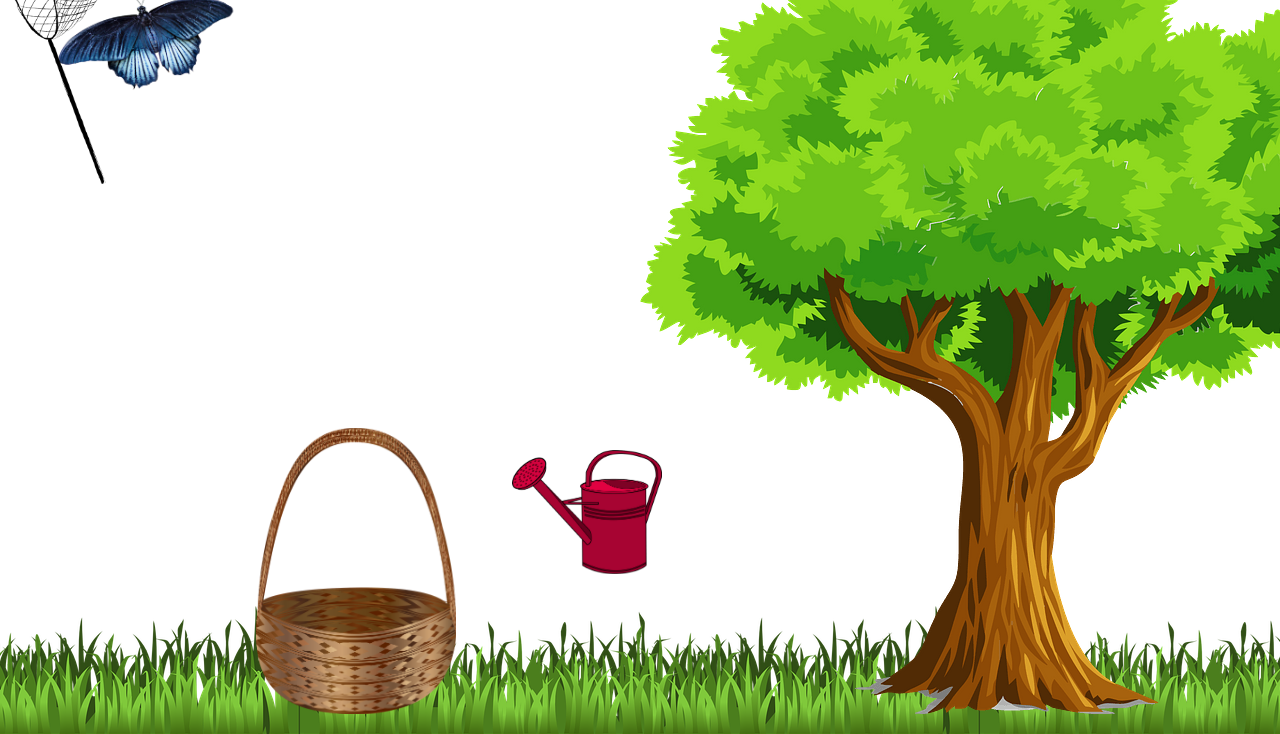
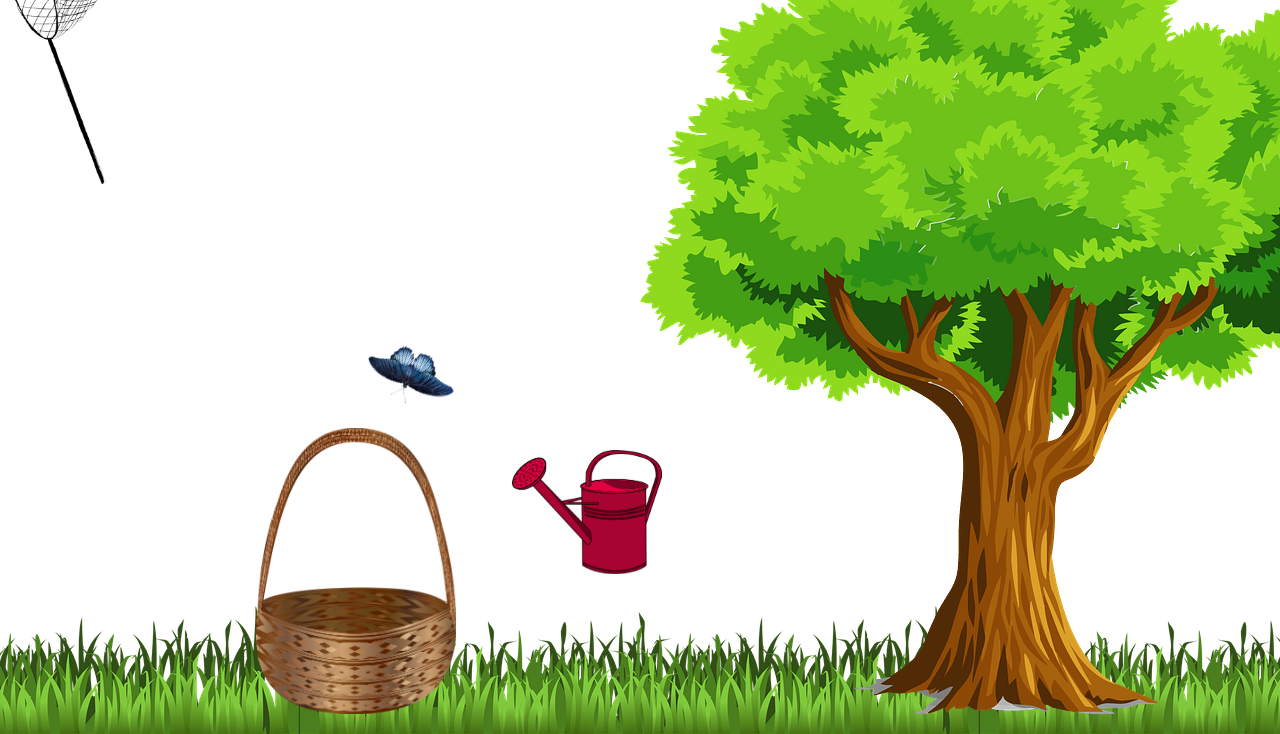
Before and after one commit to agaef5/via-garden-jquery, a plain HTML site: page index.html in a window 1280 px wide. Shown: the part 66-800 px from the top of the page. Drawn offline with Linux system fonts and the light colour scheme.

Commit message:
Squashed commit of the following:
commit 955bc432f6a2605d4f5590548d5767a2d69c4ceb
Author: Aga Furgalska <aga.furgalska@wp.pl>
Date:   Fri Nov 15 11:46:16 2024 +0100

    butterfly

```diff
--- a/css/styles.css
+++ b/css/styles.css
@@ -3,11 +3,20 @@ body {
   height: 100%;
 }
 
+#butterfly {
+  height: 100px;
+  width: auto;
+  position: fixed;
+  z-index: 1000;
+  transform-origin: center center; /* Rotate around the center of the element */
+  transition: transform 0.25s linear;
+}
 
-#butterfly {
-    height: 200px;
+#wobbly-butterfly {
+  height: 100px;
   width: auto;
-    position: absolute;
+  transform-origin: center center; /* Rotate around the center of the element */
+  transition: transform 0.3s linear;
 }
 
 #wateringcan {
@@ -22,7 +31,6 @@ body {
   transform: rotate(-45deg);
 }
 
-
 .waterdrop {
   width: 10px;
 }
@@ -33,9 +41,7 @@ body {
   position: absolute;
 }
 
-
 @keyframes rotateAndBack {
-
   /* Keyframes for animation of net */
   0% {
     transform: rotate(0deg);
@@ -50,9 +56,7 @@ body {
   }
 }
 
-
 @keyframes rotateAndBackFlipped {
-
   /* Keyframes for animation of flipped net */
   0% {
     transform: scaleX(-1) rotate(0deg);
@@ -76,7 +80,6 @@ body {
   animation: rotateAndBackFlipped 1s ease;
 }
 
-
 .apple {
   height: 50px;
   width: auto;
@@ -87,7 +90,6 @@ body {
   position: fixed;
   bottom: 20px;
   left: 50%;
-
 }
 
 .basket {
@@ -95,9 +97,7 @@ body {
   position: fixed;
   bottom: 20px;
   left: 20%;
-
 }
-
 
 body {
   margin: 0px;
--- a/index.html
+++ b/index.html
@@ -1,14 +1,15 @@
 <!DOCTYPE html>
 <html lang="en">
-
-<head>
+  <head>
     <meta charset="utf-8" />
     <title>The Secret Garden</title>
     <link href="css/styles.css" type="text/css" rel="stylesheet" />
-</head>
+  </head>
 
-<body>
-    <img src="images/butterfly.png" id="butterfly" alt="butterfly" />
+  <body>
+    <div id="butterfly">
+      <img src="images/butterfly.png" id="wobbly-butterfly" alt="butterfly" />
+    </div>
     <img src="images/net.png" id="net" alt="net" />
     <img src="images/tree.png" id="tree" alt="tree" />
     <img src="images/wateringcan.png" id="wateringcan" alt="wateringcan" />
@@ -20,9 +21,13 @@
     <img src="images/apple.png" class="apple" id="apple2" alt="apple" />
     <img src="images/apple.png" class="apple" id="apple3" alt="apple" />
     <img src="images/basket.png" class="basket" alt="basket" />
-    <img src="images/basketfront.png" class="basket" id="basketfront" alt="basketfront" />
+    <img
+      src="images/basketfront.png"
+      class="basket"
+      id="basketfront"
+      alt="basketfront"
+    />
     <script src="js/jquery-3.7.1.min.js"></script>
     <script src="js/script.js"></script>
-</body>
-
+  </body>
 </html>
--- a/js/script.js
+++ b/js/script.js
@@ -1,6 +1,7 @@
 //MAKE THE MAGIC HAPPEN
 
-$(document).ready(function () { // Add event listeners for mouse enter and mouse leave
+$(document).ready(function () {
+  // Add event listeners for mouse enter and mouse leave
   $("#wateringcan").hover(
     function () {
       $(this).addClass("tilt");
@@ -11,45 +12,42 @@ $(document).ready(function () { // Add event listeners for mouse enter and mouse
   );
 });
 
-
 //Samuel Net Start
 
-$(document).on("mousedown", function (e) { //Disable the drag and drop of the pics
+$(document).on("mousedown", function (e) {
+  //Disable the drag and drop of the pics
   e.preventDefault();
   isClicked = true;
 });
 
 let previousX = 0;
 let flipped; // Variable for checking if the net is flipped
-$(document).mousemove(function (e) { // function that is flipping the net + following the mouse
+$(document).mousemove(function (e) {
+  // function that is flipping the net + following the mouse
   const currentX = e.pageX;
 
-
-
-    if (currentX > previousX) { // flipping the net
+  if (currentX > previousX) {
+    // flipping the net
     $("#net").css("transform", "scaleX(-1)");
     flipped = true;
-
   } else {
     $("#net").css("transform", "scaleX(1)");
     flipped = false;
   }
 
-
-    $("#net").css({ // following the mouse
+  $("#net").css({
+    // following the mouse
     left: e.pageX - 60,
-        top: e.pageY - 40
+    top: e.pageY - 40,
   });
-
 
   previousX = currentX;
 });
 
-$("#net").click(function () { //Animation for net when click
-
+$("#net").click(function () {
+  //Animation for net when click
   if (flipped === false) {
     $(this).addClass("rotate");
-
 
     setTimeout(() => {
       $(this).removeClass("rotate");
@@ -58,10 +56,90 @@ $("#net").click(function () { //Animation for net when click
   if (flipped === true) {
     $(this).addClass("rotateFlipped");
 
-
     setTimeout(() => {
       $(this).removeClass("rotateFlipped");
     }, 1000);
   }
 });
 //Samuel Net End
+
+// Aga - butterfly start
+$(document).ready(function () {
+  let globalSpeedModifier = 2000; // Initial speed in milliseconds
+  const fastSpeed = 500; // Speed when mouse is moving (milliseconds per transition)
+  const normalSpeed = 2000; // Speed when mouse is still
+  let mouseMoving = false; // Tracks mouse movement
+  let globalAngle = 0; // Initial angle for rotation
+
+  function makeNewPosition() {
+    // Generate a new random position within the viewport
+    const h = $(window).height() - 50;
+    const w = $(window).width() - 50;
+
+    const nh = Math.floor(Math.random() * h);
+    const nw = Math.floor(Math.random() * w);
+
+    return [nh, nw];
+  }
+
+  function animateButterfly() {
+    const newq = makeNewPosition();
+    const oldq = $("#butterfly").offset();
+
+    const angle = calculateAngle([oldq.top, oldq.left], newq);
+    globalAngle = angle;
+
+    $("#butterfly")
+      .animate(
+        { top: newq[0], left: newq[1] },
+        globalSpeedModifier,
+        "linear",
+        animateButterfly // Recursively call itself for continuous movement
+      )
+      .css("transform", `rotate(${angle + 90}deg)`);
+  }
+
+  // butterfly wobble effect
+  function applyWobblyEffect() {
+    setInterval(function () {
+      const randomWobble = (Math.random() - 0.5) * 30;
+      const newAngle = globalAngle + randomWobble;
+
+      $("#wobbly-butterfly").css("transform", `rotate(${newAngle}deg)`);
+    }, 300);
+  }
+
+  function calculateAngle(prev, next) {
+    const dx = next[1] - prev[1];
+    const dy = next[0] - prev[0];
+    const radians = Math.atan2(dy, dx);
+    const degrees = radians * (180 / Math.PI);
+    return degrees;
+  }
+
+  // Mouse movement detection
+  $(document).mousemove(function () {
+    if (mouseMoving) {
+      return;
+    }
+    mouseMoving = true;
+    $("#butterfly").stop();
+    globalSpeedModifier = fastSpeed;
+    animateButterfly();
+
+    // Timer to detect when the mouse stops moving
+    clearTimeout($.data(this, "mouseStopTimer"));
+    $.data(
+      this,
+      "mouseStopTimer",
+      setTimeout(function () {
+        mouseMoving = false;
+        globalSpeedModifier = normalSpeed;
+      }, 200)
+    );
+  });
+
+  // Start the animation
+  applyWobblyEffect();
+  animateButterfly();
+});
```
Lines whose indentation alone changed are shown as unchanged.
